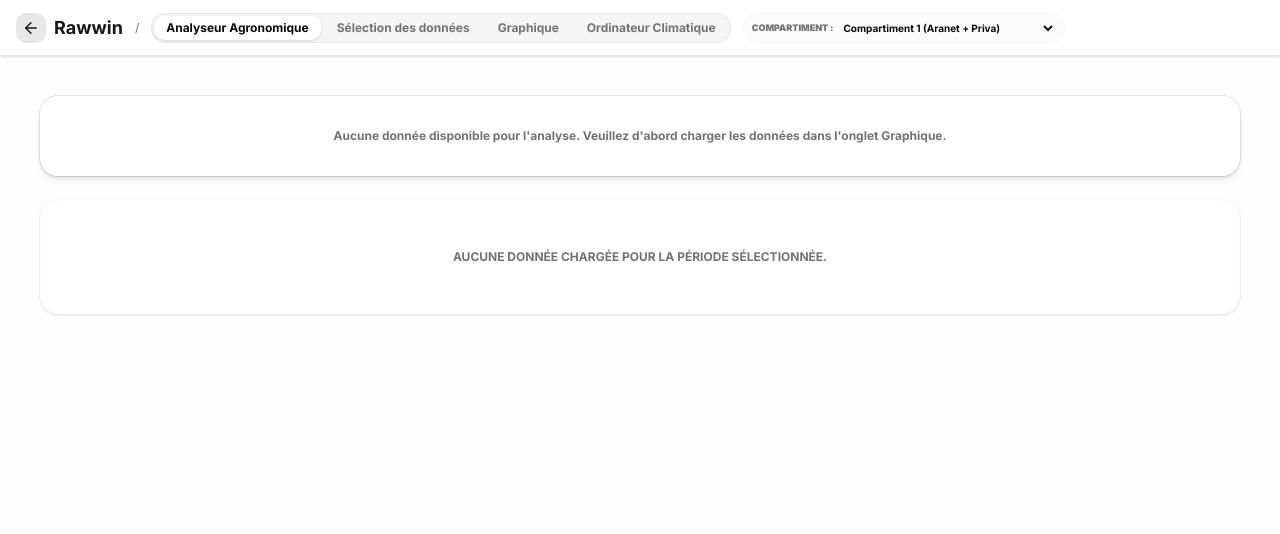
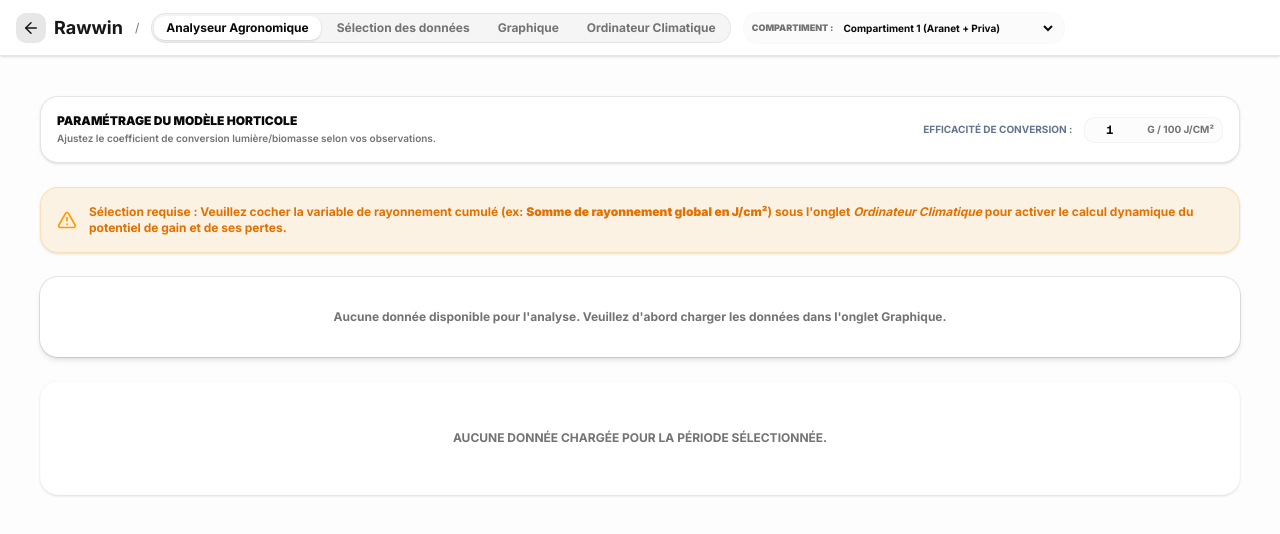
Before and after one commit to gestionmailay-lgtm/rawwin, a Next.js app: page /dashboard/aranet in a window 1280 px wide. Both pictures are taken after a click on the button "Analyseur Agronomique". Shown: the top 534 px of the page. Built offline with nearby package versions, Linux system fonts and the light colour scheme.

Commit message:
Mise en place de l'extraction de la somme de rayonnement reelle du graphique et integration de l'ajustement du ratio de conversion dans l'UI

```diff
--- a/app/dashboard/aranet/page.tsx
+++ b/app/dashboard/aranet/page.tsx
@@ -610,6 +610,7 @@ export default function AranetUnifiedDashboard() {
   const [yRightMax, setYRightMax] = useState<string>("");
   const [plantsOnScale, setPlantsOnScale] = useState<number>(6);
   const [densityPerM2, setDensityPerM2] = useState<number>(2.5);
+  const [conversionRatio, setConversionRatio] = useState<number>(1.0);
   const [mounted, setMounted] = useState(false);
   useEffect(() => {
     setMounted(true);
@@ -725,6 +726,10 @@ export default function AranetUnifiedDashboard() {
       if (savedDensity) {
         setDensityPerM2(Number(savedDensity));
       }
+      const savedRatio = localStorage.getItem("aranet_conversion_ratio");
+      if (savedRatio) {
+        setConversionRatio(Number(savedRatio));
+      }
       const savedCustomPriva = localStorage.getItem("aranet_custom_priva_metrics");
       if (savedCustomPriva) {
         savedCustom = JSON.parse(savedCustomPriva);
@@ -758,11 +763,12 @@ export default function AranetUnifiedDashboard() {
       localStorage.setItem("aranet_metric_configs", JSON.stringify(metricConfigs));
       localStorage.setItem("aranet_plants_on_scale", String(plantsOnScale));
       localStorage.setItem("aranet_density_per_m2", String(densityPerM2));
+      localStorage.setItem("aranet_conversion_ratio", String(conversionRatio));
       localStorage.setItem("aranet_custom_priva_metrics", JSON.stringify(customPrivaMetrics));
     } catch (e) {
       console.error("Failed to save configurations", e);
     }
-  }, [selectedKeys, metricConfigs, isLoaded, plantsOnScale, densityPerM2, customPrivaMetrics]);
+  }, [selectedKeys, metricConfigs, isLoaded, plantsOnScale, densityPerM2, conversionRatio, customPrivaMetrics]);
 
   const toggleKey = (key: string) => {
     setSelectedKeys(prev =>
@@ -1458,14 +1464,26 @@ export default function AranetUnifiedDashboard() {
         }
       }
 
-      // Compute radiation sum in J/cm² (1 W/m² avg over 24h = 8.64 J/cm²/day)
-      const radiationSumJcm2 = radAvg !== null ? Math.round(radAvg * 8.64) : 1200;
-
-      // Yield potential under optimal conditions (1g of fruit per 100 J/cm² = 0.01 g/m² per J/cm²)
-      const yieldPotentialGrams = radiationSumJcm2 * 0.01;
+      // Look up selected radiation sum key dynamically (in J/cm²)
+      const radSumKey = selectedKeys.find(key => {
+        const config = metricConfigs[key];
+        const unit = config?.unit || "";
+        const m = allMetrics.find(item => item.key === key);
+        return (
+          unit.toLowerCase().includes("j/cm") ||
+          (m && (m.unit.toLowerCase().includes("j/cm") || m.name.toLowerCase().includes("somme de rayonnement") || m.name.toLowerCase().includes("somme de radiation")))
+        );
+      });
+
+      const maxVal = radSumKey ? getMax(radSumKey) : null;
+      // Daily radiation sum value directly from the chart (max value of the accumulation)
+      const radiationSumJcm2 = maxVal !== null ? Math.round(maxVal) : null;
+
+      // Yield potential under optimal conditions (g/m²)
+      const yieldPotentialGrams = radiationSumJcm2 !== null ? Number((radiationSumJcm2 * (conversionRatio / 100.0)).toFixed(1)) : null;
 
       // Lost potential in g/m² due to poor crop steering
-      const lostGainGrams = yieldPotentialGrams * (lostPercent / 100);
+      const lostGainGrams = yieldPotentialGrams !== null ? Number((yieldPotentialGrams * (lostPercent / 100)).toFixed(1)) : 0;
 
       if (physiologicalReasons.length === 0) {
         physiologicalReasons.push("L'équilibre thermique, le rapport lumière/température et la pression racinaire nocturne sont optimaux. La tomate exprime son plein potentiel végétatif et génératif.");
@@ -1483,16 +1501,16 @@ export default function AranetUnifiedDashboard() {
         status: overallStatus,
         statusColor,
         overallScore: Math.max(10, score),
-        potentialGain: Number(lostGainGrams.toFixed(1)),
+        potentialGain: lostGainGrams,
         radiationSumJcm2,
-        yieldPotentialGrams: Number(yieldPotentialGrams.toFixed(1)),
+        yieldPotentialGrams,
         lostPercent,
         audits,
         physiologicalExplanation: physiologicalReasons.join(" "),
         actionPlan: actionPlans
       };
     });
-  }, [chartData, selectedKeys, metricConfigs, plantsOnScale, densityPerM2]);
+  }, [chartData, selectedKeys, metricConfigs, plantsOnScale, densityPerM2, conversionRatio]);
 
   const brushIndices = useMemo(() => {
     if (!zoomTimeRange || chartData.length === 0) {
@@ -2737,6 +2755,45 @@ export default function AranetUnifiedDashboard() {
             ) : (
               /* Agronomic Analysis Tab Content */
               <div className="flex-1 overflow-y-auto bg-muted/10 p-6 md:p-10 space-y-6 max-h-[calc(100vh-3.5rem)] select-none">
+                {/* Model calibration settings */}
+                <div className="bg-background border border-border p-4 rounded-2xl flex flex-wrap items-center justify-between gap-4 shadow-sm">
+                  <div className="flex flex-col gap-0.5">
+                    <h4 className="text-xs font-black uppercase text-foreground">Paramétrage du Modèle Horticole</h4>
+                    <p className="text-[10px] text-muted-foreground font-semibold">Ajustez le coefficient de conversion lumière/biomasse selon vos observations.</p>
+                  </div>
+                  <div className="flex items-center gap-3">
+                    <span className="text-[10px] font-bold text-slate-500 uppercase">Efficacité de Conversion :</span>
+                    <div className="flex items-center gap-1.5 bg-muted/30 px-2 py-1 rounded-lg border border-border/40">
+                      <input
+                        type="number"
+                        step="0.1"
+                        min="0.1"
+                        max="5.0"
+                        value={conversionRatio}
+                        onChange={(e) => setConversionRatio(Math.max(0.1, parseFloat(e.target.value) || 1.0))}
+                        className="w-12 bg-transparent text-center font-mono font-bold text-xs focus:outline-none"
+                      />
+                      <span className="text-[10px] font-bold text-muted-foreground uppercase">g / 100 J/cm²</span>
+                    </div>
+                  </div>
+                </div>
+
+                {/* Warning if radiation sum is not selected in chart data */}
+                {(() => {
+                  const hasRadiationData = dynamicAgronomicData.some(d => d.radiationSumJcm2 !== null);
+                  if (!hasRadiationData) {
+                    return (
+                      <div className="p-4 rounded-2xl bg-amber-500/10 border border-amber-500/20 text-amber-600 dark:text-amber-400 text-xs font-bold flex items-center gap-3 shadow-sm">
+                        <AlertTriangle className="h-5 w-5 shrink-0 text-amber-500" />
+                        <div>
+                          <span>Sélection requise : Veuillez cocher la variable de rayonnement cumulé (ex: <b>Somme de rayonnement global en J/cm²</b>) sous l&apos;onglet <i>Ordinateur Climatique</i> pour activer le calcul dynamique du potentiel de gain et de ses pertes.</span>
+                        </div>
+                      </div>
+                    );
+                  }
+                  return null;
+                })()}
+
                 {/* Global Performance Summary Cards */}
                 {(() => {
                   const daysCount = dynamicAgronomicData.length;
@@ -2750,6 +2807,7 @@ export default function AranetUnifiedDashboard() {
                     );
                   }
 
+                  const hasRadiationData = dynamicAgronomicData.some(d => d.radiationSumJcm2 !== null);
                   const avgScore = Math.round(dynamicAgronomicData.reduce((sum, d) => sum + d.overallScore, 0) / daysCount);
                   const totalLoss = dynamicAgronomicData.reduce((sum, d) => sum + d.potentialGain, 0);
                   const optimalDays = dynamicAgronomicData.filter(d => d.status === "Optimal").length;
@@ -2779,9 +2837,14 @@ export default function AranetUnifiedDashboard() {
                           </div>
                           <div>
                             <p className="text-[10px] text-muted-foreground font-bold uppercase tracking-wider font-black">Potentiel de Gain Cumulé Perdu</p>
-                            <h3 className="text-xl font-black text-rose-600">-{totalLoss.toFixed(1)} g/m²</h3>
+                            <h3 className="text-xl font-black text-rose-600">
+                              {hasRadiationData ? `-${totalLoss.toFixed(1)} g/m²` : "N/A"}
+                            </h3>
                             <p className="text-[9px] text-rose-500 font-bold mt-1 leading-snug">
-                              L&apos;optimisation de la conduite, malgré le climat extérieur, aurait pu faire gagner {totalLoss.toFixed(1)} g/m² supplémentaire.
+                              {hasRadiationData
+                                ? `L'optimisation de la conduite, malgré le climat extérieur, aurait pu faire gagner ${totalLoss.toFixed(1)} g/m² supplémentaire.`
+                                : "Cochez la variable Somme de Rayonnement (J/cm²) pour afficher le potentiel perdu."
+                              }
                             </p>
                           </div>
                         </CardContent>
@@ -2861,7 +2924,7 @@ export default function AranetUnifiedDashboard() {
                                   <div className={`text-xs font-black ${
                                     isActive ? "text-rose-300" : "text-rose-600"
                                   }`}>
-                                    -{d.potentialGain.toFixed(1)} g/m²
+                                    {d.radiationSumJcm2 !== null ? `-${d.potentialGain.toFixed(1)} g/m²` : "N/A"}
                                   </div>
                                 </div>
                               </button>
@@ -2882,7 +2945,13 @@ export default function AranetUnifiedDashboard() {
                                 <CardTitle className="text-sm font-black uppercase tracking-tight flex flex-col gap-1">
                                   <span>Audit du {day.dateStr} — Score : {day.overallScore}/100</span>
                                   <span className="text-[10px] text-muted-foreground font-bold tracking-wider uppercase mt-0.5">
-                                    Somme de Radiation : <span className="text-primary">{day.radiationSumJcm2} J/cm²</span> | Potentiel Optimal : <span className="text-emerald-600">{day.yieldPotentialGrams} g/m²</span> | Perte : <span className="text-rose-600">-{day.potentialGain} g/m²</span>
+                                    {day.radiationSumJcm2 !== null ? (
+                                      <>
+                                        Somme de Radiation : <span className="text-primary">{day.radiationSumJcm2} J/cm²</span> | Potentiel Optimal : <span className="text-emerald-600">{day.yieldPotentialGrams} g/m²</span> | Perte : <span className="text-rose-600">-{day.potentialGain} g/m²</span>
+                                      </>
+                                    ) : (
+                                      <span className="text-rose-500 font-black">⚠️ Somme de rayonnement (J/cm²) non sélectionnée sur le graphique</span>
+                                    )}
                                   </span>
                                 </CardTitle>
                               </div>
```
